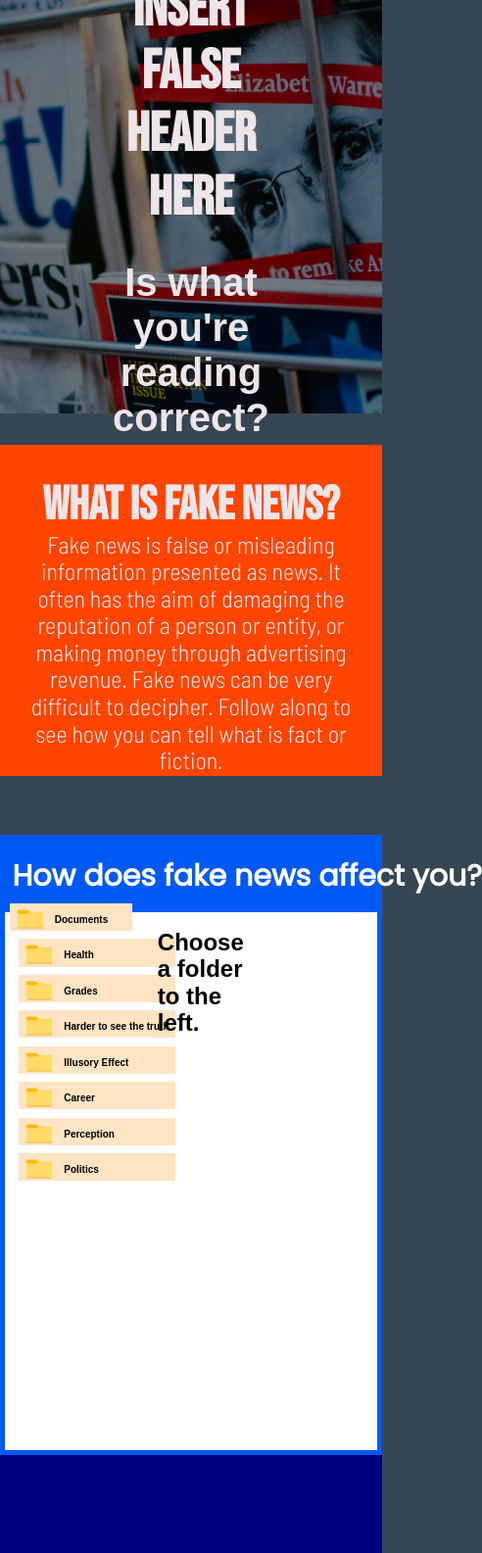
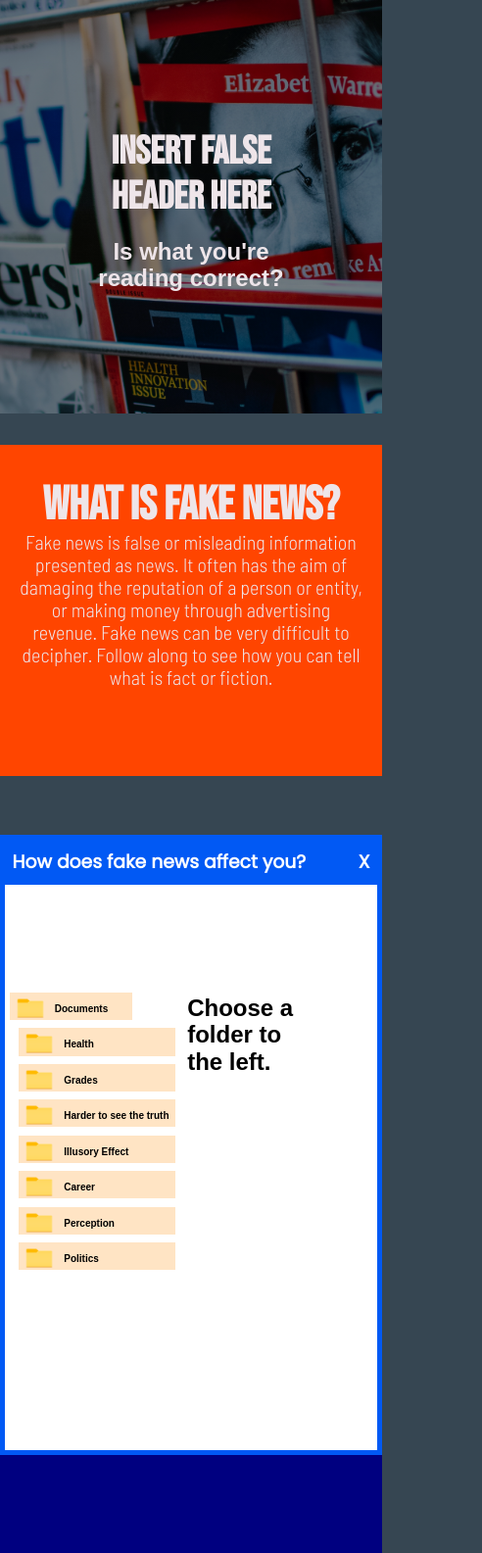
Before and after one commit to cameronw-502/checkyourfacts, a plain HTML site: page index.html in a window 390 px wide. Shown: the top 1585 px of the page at 98% size, 492 px wide, since content can reach past the window. Drawn offline with nearby package versions, Linux system fonts and the light colour scheme; a web font is replaced by a local one.

Commit message:
mobile optimization

```diff
--- a/css/style.css
+++ b/css/style.css
@@ -416,3 +416,37 @@ body {
     margin-left: 45%;
   }
 }
+
+@media screen and (max-width: 500px) {
+  .info-header {
+    font-size: 300%;
+  }
+  .info-text {
+    font-size: 125%;
+  }
+  .info-header-folder {
+    font-size: 125%;
+  }
+
+  .left-pane {
+    margin-top: 25%;
+  }
+  .content-pane {
+    margin-top: 25%;
+    float: left;
+    width: 60%;
+  }
+  .content-right-pane {
+    width: 0px;
+  }
+  .header {
+    font-size: 250%;
+  }
+
+  .sub-header {
+    font-size: 150%;
+  }
+  .how-to {
+    padding: none;
+  }
+}
```
